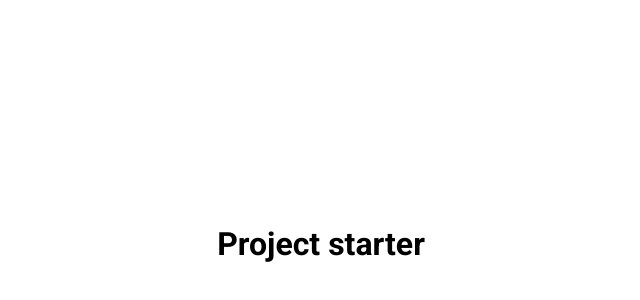
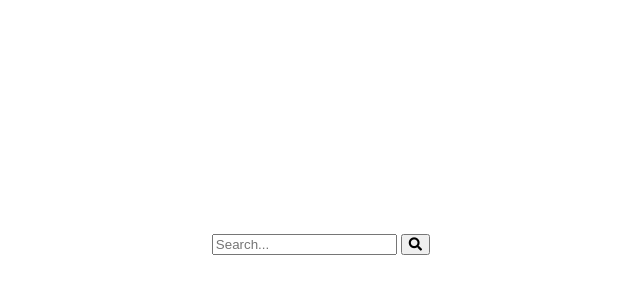
Before and after one commit to willl-8523/hidden-search, a plain HTML site: page index.html in a window 1280 px wide. Shown: the part 156-456 px from the top of the page, without its empty margins (319-959 px from the left). Drawn offline with Linux system fonts and the light colour scheme.

Commit message:
Add html ans description for this project

```diff
--- a/index.html
+++ b/index.html
@@ -9,6 +9,11 @@
     <title>My projetct</title>
 </head>
 <body>
-    <h1>Project starter</h1>
+    <div class="search">
+        <input type="text" class="input" placeholder="Search...">
+        <button class="btn">
+            <i class="fas fa-search"></i>
+        </button>
+    </div>
 </body>
 </html>
```
Also changed, not shown: 1 other file.
